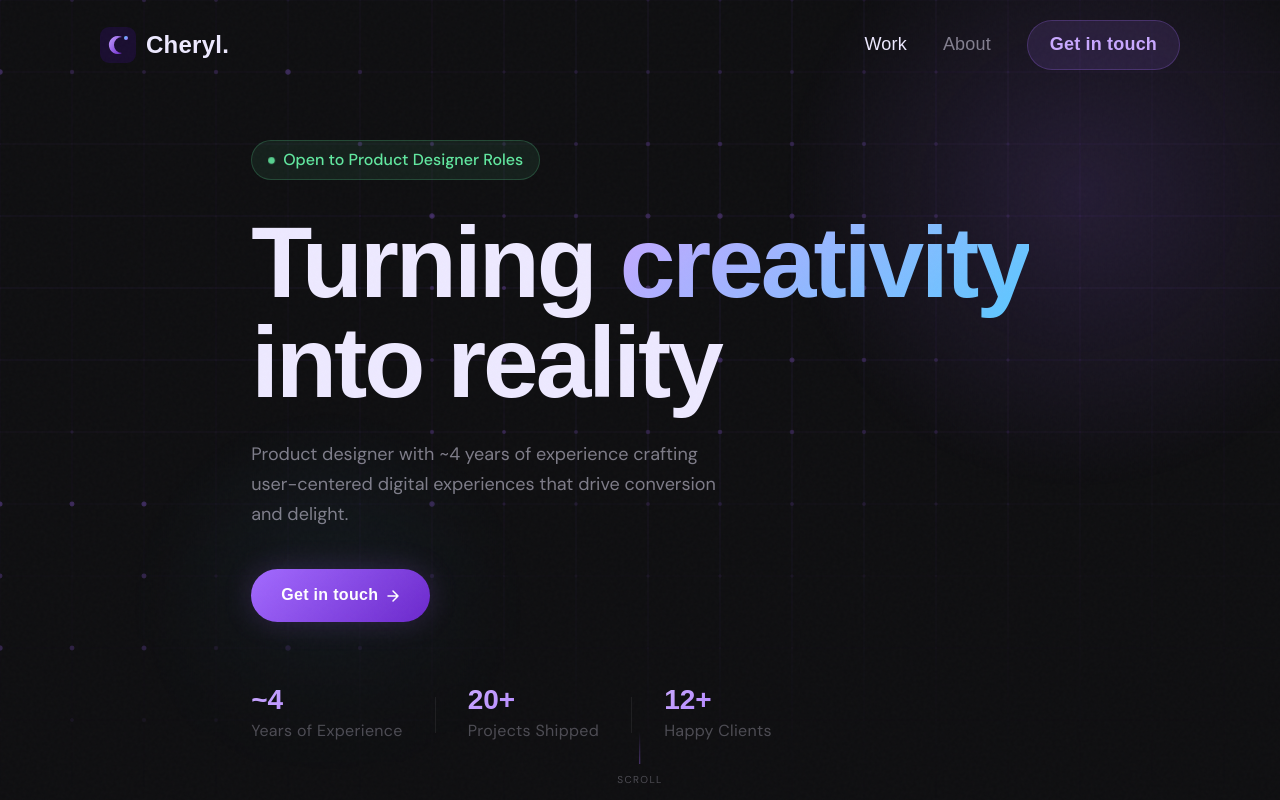
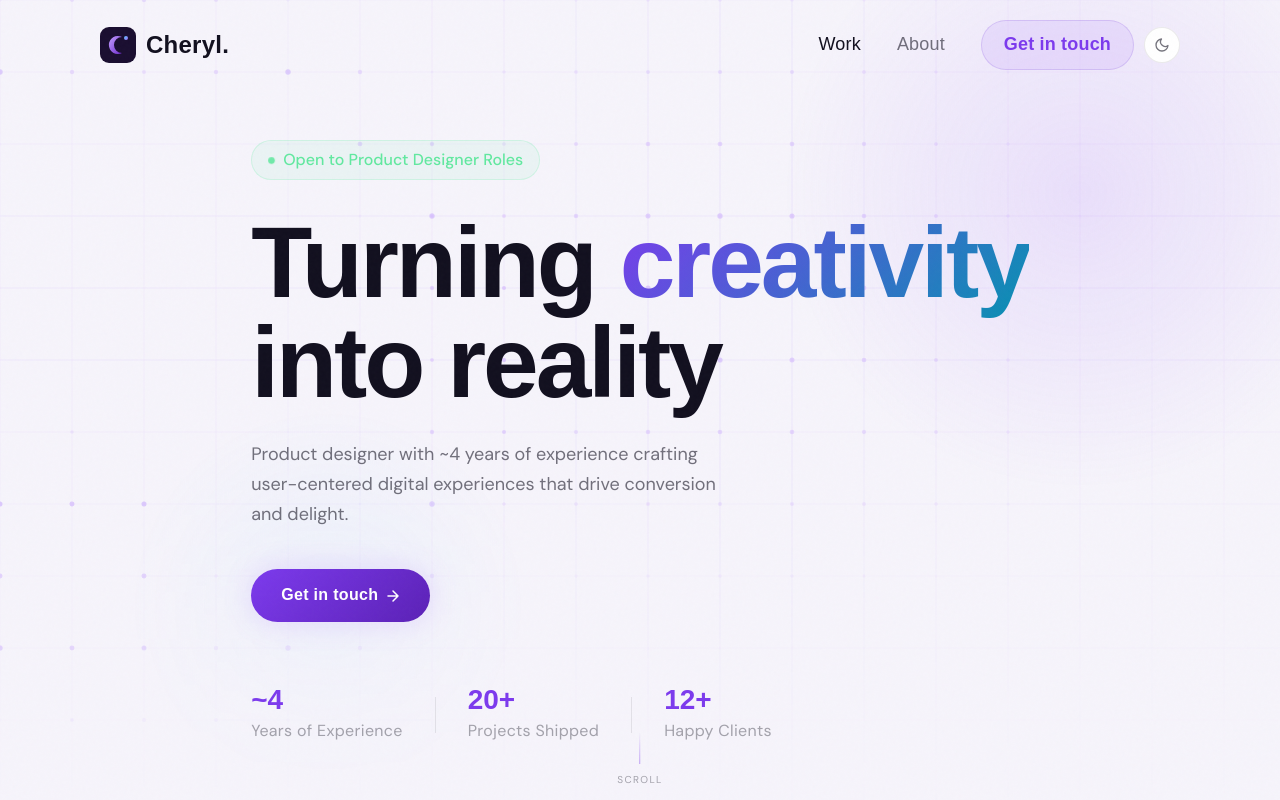
Before and after one commit to wyeyee2013-cmd/product-design-portfolio, a React (Vite) app: page / in a window 1280 px wide. Shown: the top 800 px of the page. Built offline with nearby package versions, Linux system fonts and the light colour scheme; a web font is replaced by a local one.

Commit message:
Light mode

```diff
--- a/index.html
+++ b/index.html
@@ -12,6 +12,12 @@
     <link href="https://api.fontshare.com/v2/css?f[]=cabinet-grotesk@800,700,600,500,400&display=swap" rel="stylesheet" />
   </head>
   <body>
+    <script>
+      (function() {
+        var t = localStorage.getItem('theme') || (window.matchMedia('(prefers-color-scheme: light)').matches ? 'light' : 'dark');
+        document.documentElement.setAttribute('data-theme', t);
+      })();
+    </script>
     <div id="root"></div>
     <script type="module" src="/src/main.jsx"></script>
   </body>
--- a/src/components/CaseStudyLayout.module.css
+++ b/src/components/CaseStudyLayout.module.css
@@ -1,8 +1,8 @@
 .page {
   min-height: 100vh;
   background-image:
-    linear-gradient(rgba(255,255,255,0.025) 1px, transparent 1px),
-    linear-gradient(90deg, rgba(255,255,255,0.025) 1px, transparent 1px);
+    linear-gradient(var(--grid-line) 1px, transparent 1px),
+    linear-gradient(90deg, var(--grid-line) 1px, transparent 1px);
   background-size: 48px 48px;
 }
 
@@ -222,7 +222,7 @@
 }
 
 .stickyNavStuck {
-  background: rgba(15, 15, 17, 0.9);
+  background: var(--sticky-nav-bg);
   backdrop-filter: blur(16px);
   -webkit-backdrop-filter: blur(16px);
   border-bottom-color: var(--border);
--- a/src/components/Navbar.jsx
+++ b/src/components/Navbar.jsx
@@ -31,6 +31,9 @@ export default function Navbar() {
   const location = useLocation()
   const [scrolled, setScrolled] = useState(false)
   const [menuOpen, setMenuOpen] = useState(false)
+  const [theme, setTheme] = useState(
+    () => document.documentElement.getAttribute('data-theme') || 'dark'
+  )
 
   useEffect(() => {
     const onScroll = () => setScrolled(window.scrollY > 40)
@@ -41,6 +44,13 @@ export default function Navbar() {
   useEffect(() => {
     setMenuOpen(false)
   }, [location.pathname])
+
+  const toggleTheme = () => {
+    const next = theme === 'dark' ? 'light' : 'dark'
+    setTheme(next)
+    document.documentElement.setAttribute('data-theme', next)
+    localStorage.setItem('theme', next)
+  }
 
   return (
     <nav className={`${styles.nav} ${scrolled ? styles.scrolled : ''}`}>
@@ -55,9 +65,17 @@ export default function Navbar() {
         <div className={`${styles.links} ${menuOpen ? styles.open : ''}`}>
           <Link to="/" className={location.pathname === '/' ? styles.active : ''}>Work</Link>
           <Link to="/about" className={location.pathname === '/about' ? styles.active : ''}>About</Link>
-          <a href="mailto:cheryl.wylim@outlook.com" className={styles.contactBtn}>
-            <span>Get in touch</span>
-          </a>
+          <div className={styles.navActions}>
+            <a href="mailto:cheryl.wylim@outlook.com" className={styles.contactBtn}>
+              <span>Get in touch</span>
+            </a>
+            <button className={styles.themeToggle} onClick={toggleTheme} aria-label="Toggle theme">
+              {theme === 'dark'
+                ? <svg width="16" height="16" viewBox="0 0 24 24" fill="none" stroke="currentColor" strokeWidth="2" strokeLinecap="round" strokeLinejoin="round"><circle cx="12" cy="12" r="5"/><path d="M12 1v2M12 21v2M4.22 4.22l1.42 1.42M18.36 18.36l1.42 1.42M1 12h2M21 12h2M4.22 19.78l1.42-1.42M18.36 5.64l1.42-1.42"/></svg>
+                : <svg width="16" height="16" viewBox="0 0 24 24" fill="none" stroke="currentColor" strokeWidth="2" strokeLinecap="round" strokeLinejoin="round"><path d="M21 12.79A9 9 0 1 1 11.21 3 7 7 0 0 0 21 12.79z"/></svg>
+              }
+            </button>
+          </div>
         </div>
 
         <button
--- a/src/components/Navbar.module.css
+++ b/src/components/Navbar.module.css
@@ -10,10 +10,10 @@
 
 .nav.scrolled {
   padding: 14px 0;
-  background: rgba(15, 15, 17, 0.85);
+  background: var(--nav-blur-bg);
   backdrop-filter: blur(20px);
   -webkit-backdrop-filter: blur(20px);
-  border-bottom: 1px solid rgba(255,255,255,0.05);
+  border-bottom: 1px solid var(--nav-blur-border);
 }
 
 .inner {
@@ -82,6 +82,31 @@
   color: var(--purple-light) !important;
 }
 
+.navActions {
+  display: flex;
+  align-items: center;
+  gap: 10px;
+}
+
+.themeToggle {
+  width: 36px;
+  height: 36px;
+  border-radius: 50%;
+  display: flex;
+  align-items: center;
+  justify-content: center;
+  background: var(--bg-card);
+  border: 1px solid var(--border);
+  color: var(--text-secondary);
+  cursor: pointer;
+  transition: border-color 0.2s, color 0.2s;
+  flex-shrink: 0;
+}
+.themeToggle:hover {
+  border-color: var(--border-purple);
+  color: var(--text-primary);
+}
+
 .burger {
   display: none;
   flex-direction: column;
--- a/src/index.css
+++ b/src/index.css
@@ -32,6 +32,36 @@
 
   --transition: 0.3s cubic-bezier(0.4, 0, 0.2, 1);
   --transition-slow: 0.6s cubic-bezier(0.4, 0, 0.2, 1);
+
+  /* Component tokens */
+  --nav-blur-bg: rgba(15, 15, 17, 0.88);
+  --nav-blur-border: rgba(255,255,255,0.05);
+  --grid-line: rgba(255,255,255,0.025);
+  --sticky-nav-bg: rgba(15, 15, 17, 0.9);
+}
+
+[data-theme="light"] {
+  --bg: #f6f4fb;
+  --bg-card: #ffffff;
+  --bg-card-hover: #ede9ff;
+  --border: rgba(0,0,0,0.08);
+  --border-purple: rgba(130, 80, 220, 0.2);
+
+  --purple-light: #7c3aed;
+  --purple: #7c3aed;
+  --purple-mid: #6d28d9;
+  --purple-deep: #5b21b6;
+  --purple-dark: #ede9ff;
+  --cyan: #0891b2;
+
+  --text-primary: #12101f;
+  --text-secondary: rgba(18, 16, 31, 0.58);
+  --text-muted: rgba(18, 16, 31, 0.36);
+
+  --nav-blur-bg: rgba(246, 244, 251, 0.92);
+  --nav-blur-border: rgba(0,0,0,0.07);
+  --grid-line: rgba(0,0,0,0.04);
+  --sticky-nav-bg: rgba(246, 244, 251, 0.95);
 }
 
 html { scroll-behavior: smooth; }
```
